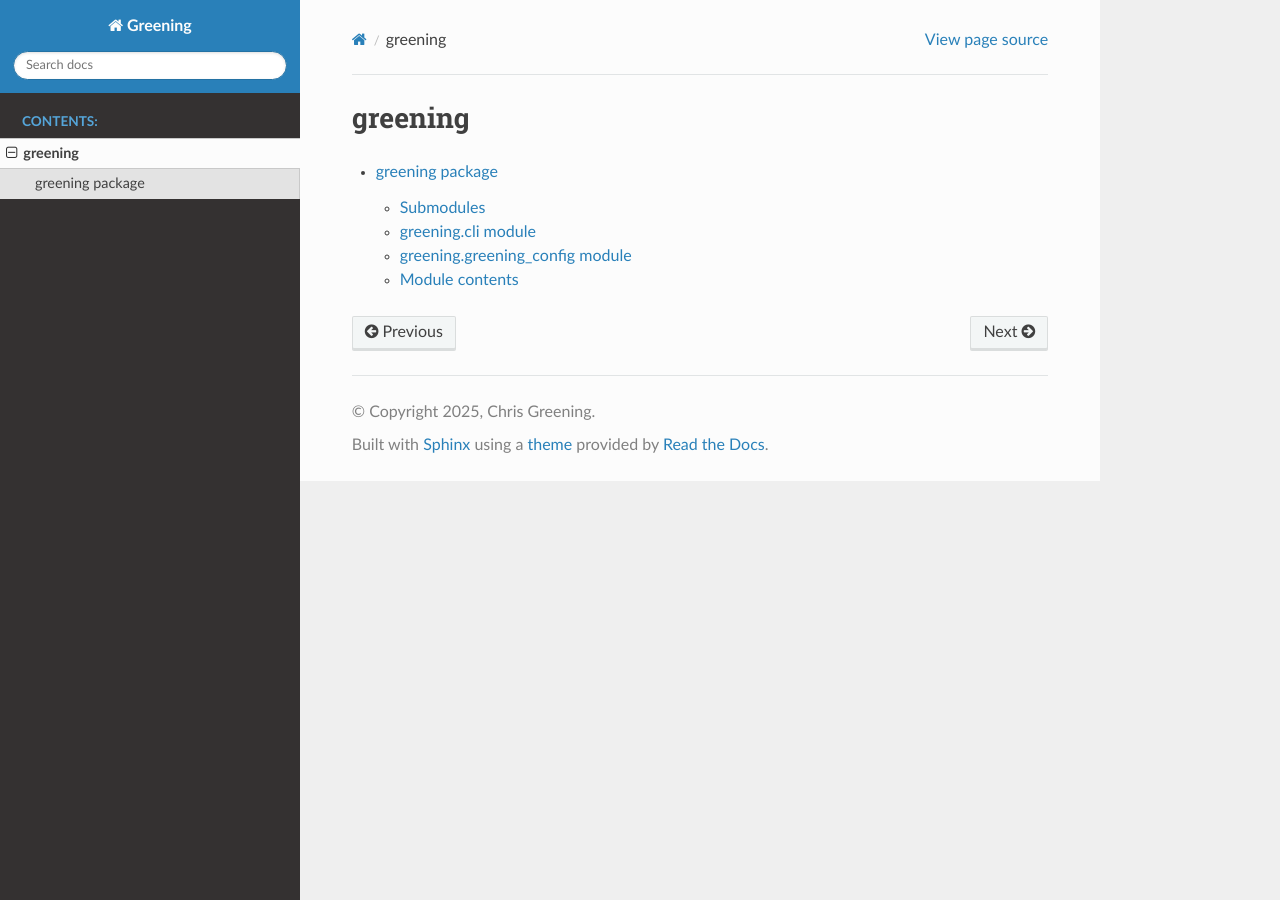
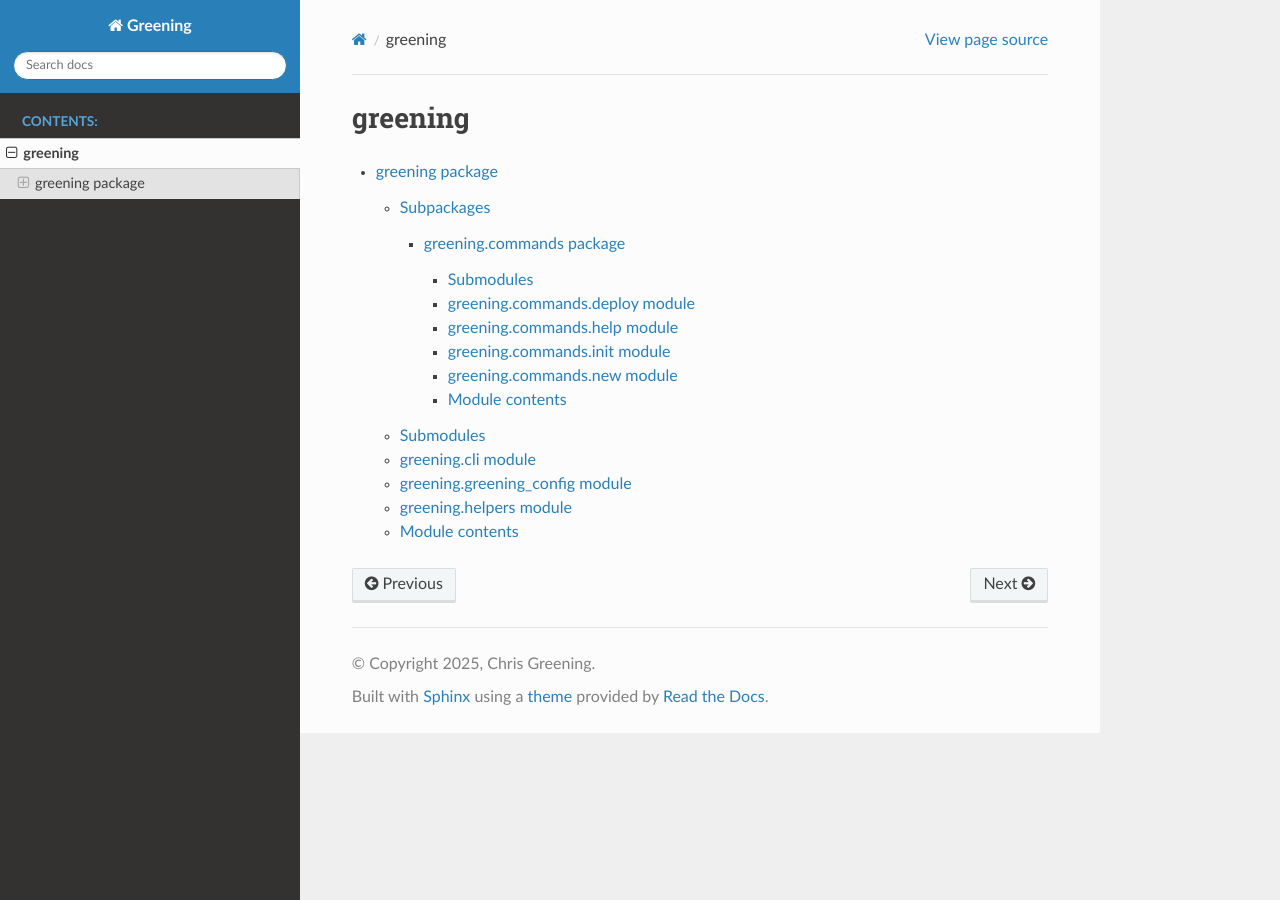
Before and after one commit to chris-greening/greening, a Sphinx documentation site: the page built from docs/source/modules.rst, in a window 1280 px wide. Built offline with Sphinx 7.4.7 and the Read the Docs theme 3.1.0, drawn with Linux system fonts in a browser that asks for light colours.

```diff
--- a/docs/source/conf.py
+++ b/docs/source/conf.py
@@ -48,6 +48,10 @@ exclude_patterns = []
 # a list of builtin themes.
 #
 html_theme = 'sphinx_rtd_theme'
+html_theme_options = {
+    "collapse_navigation": False,
+    "navigation_depth": 4,
+}
 
 # Add any paths that contain custom static files (such as style sheets) here,
 # relative to this directory. They are copied after the builtin static files,
--- /dev/null
+++ b/docs/source/greening.commands.rst
@@ -0,0 +1,45 @@
+greening.commands package
+=========================
+
+Submodules
+----------
+
+greening.commands.deploy module
+-------------------------------
+
+.. automodule:: greening.commands.deploy
+   :members:
+   :undoc-members:
+   :show-inheritance:
+
+greening.commands.help module
+-----------------------------
+
+.. automodule:: greening.commands.help
+   :members:
+   :undoc-members:
+   :show-inheritance:
+
+greening.commands.init module
+-----------------------------
+
+.. automodule:: greening.commands.init
+   :members:
+   :undoc-members:
+   :show-inheritance:
+
+greening.commands.new module
+----------------------------
+
+.. automodule:: greening.commands.new
+   :members:
+   :undoc-members:
+   :show-inheritance:
+
+Module contents
+---------------
+
+.. automodule:: greening.commands
+   :members:
+   :undoc-members:
+   :show-inheritance:
--- a/docs/source/greening.rst
+++ b/docs/source/greening.rst
@@ -1,5 +1,13 @@
 greening package
 ================
+
+Subpackages
+-----------
+
+.. toctree::
+   :maxdepth: 4
+
+   greening.commands
 
 Submodules
 ----------
@@ -20,6 +28,14 @@ greening.greening\_config module
    :undoc-members:
    :show-inheritance:
 
+greening.helpers module
+-----------------------
+
+.. automodule:: greening.helpers
+   :members:
+   :undoc-members:
+   :show-inheritance:
+
 Module contents
 ---------------
 
```
